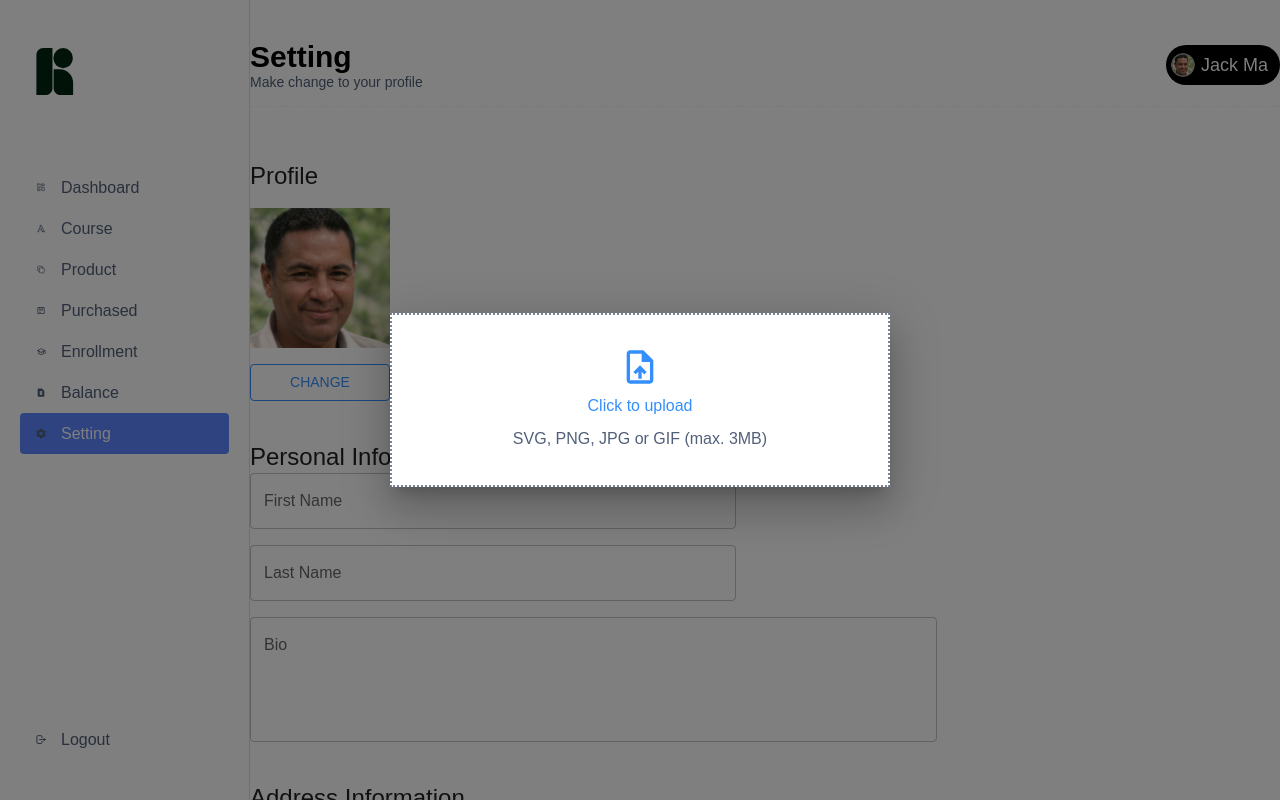
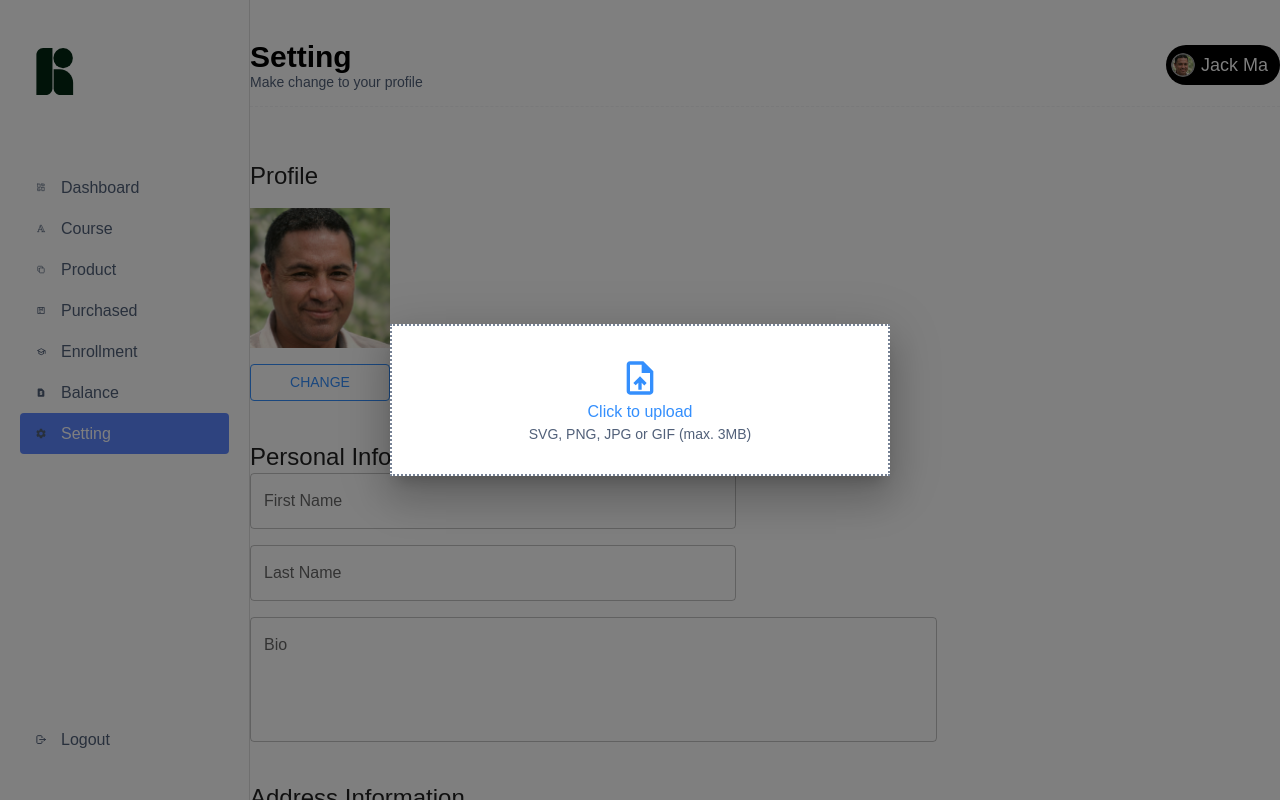
Before and after one commit to Kh1T/agteach-instructor, a React (Create React App) app: page /setting in a window 1280 px wide. Both pictures are taken after a click on the button "CHANGE". Shown: the top 800 px of the page. Built offline with nearby package versions, Linux system fonts and the light colour scheme.

Commit message:
feat-dashboard: finish dashboard setting

```diff
--- a/src/components/CustomFileUpload.jsx
+++ b/src/components/CustomFileUpload.jsx
@@ -6,8 +6,6 @@ import {
   Typography,
   styled,
 } from "@mui/material";
-
-import CloudUploadIcon from "@mui/icons-material/CloudUpload";
 
 const VisuallyHiddenInput = styled("input")({
   clip: "rect(0 0 0 0)",
@@ -56,7 +54,7 @@ function CustomFileUpload({ open, handleClose }) {
           sx={{ border: "none" }}
           tabIndex={-1}
         >
-          <Typography variant="subtitle1" color="blue.main" underline>
+          <Typography variant="bmdr" color="blue.main" underline>
             Click to upload
           </Typography>
           <VisuallyHiddenInput
@@ -71,7 +69,7 @@ function CustomFileUpload({ open, handleClose }) {
             multiple
           />
         </Button>
-        <Typography variant="subtitle1" color="dark.300">
+        <Typography variant="bsr" color="dark.300">
           SVG, PNG, JPG or GIF (max. 3MB)
         </Typography>
       </Grid>
```
